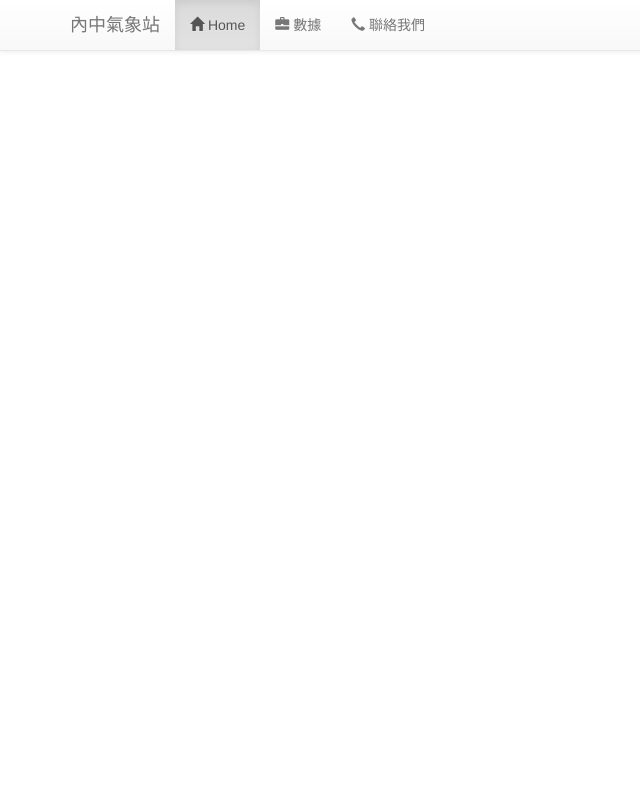
After one commit to cjchengtw/weather_station, a Django app: template templates/base.html in a window 1280 px wide. The commit adds this page. Shown: the whole page, without its empty margins (0-640 px from the left). Run offline with Django 3.2, Linux system fonts and the light colour scheme; the template is opened without the code that fills it, so the values that code supplies are empty; some libraries are stand-ins or nearby versions.

Commit message:
import bootstrap

```diff
--- a/mainsite/views.py
+++ b/mainsite/views.py
@@ -15,3 +15,6 @@ def homepage(request):
     now = dataJson.get('created_at')
     html = template.render(locals())
     return HttpResponse(html)
+
+def static(request):
+    template = get_template('static.html')
--- a/requirements.txt
+++ b/requirements.txt
@@ -35,6 +35,7 @@ datashape==0.5.2
 decorator==4.0.10
 dill==0.2.5
 Django==1.8.13
+django-mailgun==0.9.1
 docutils==0.12
 dynd===c328ab7
 et-xmlfile==1.0.1
--- /dev/null
+++ b/templates/base.html
@@ -0,0 +1,16 @@
+<!--base.html-->
+<! DOCTYPE html>
+    <html >
+        <head lang="zh-Hant-TW">
+            <title></title>
+            <meta name="viewport" content="width=device-width ,initial-scale=1">
+            <link rel="stylesheet" href="https://maxcdn.bootstrapcdn.com/bootstrap/3.3.1/css/bootstrap.min.css">
+        <link rel="stylesheet" href="https://maxcdn.bootstrapcdn.com/bootstrap/3.3.1/css/bootstrap-theme.min.css">
+            <script src="bootstrap.min.js"></script>
+
+        </head>
+        <body style="padding-top: 100px;">
+			{% include 'header.html' %}
+            {% block content %} {% endblock %}
+        </body>
+    </html>
--- /dev/null
+++ b/templates/header.html
@@ -0,0 +1,20 @@
+<nav class="navbar navbar-default navbar-fixed-top">
+				<div class="container">
+					<div class="navbar-header">
+						<button type="button" class="navbar-toggle collapsed" data-toggle="collapse" data-target="#the-menu">
+							<span class="icon-bar"></span>
+							<span class="icon-bar"></span>
+							<span class="icon-bar"></span>
+						</button>
+						<a class="navbar-brand brand" href="/index.html">內中氣象站</a>
+					</div>
+
+					<div class="collapse navbar-collapse" id="the-menu">
+						<ul class="nav navbar-nav">
+							<li class="active"><a href="/index.html"><span class="glyphicon glyphicon-home"></span>&nbsp;Home</a></li>
+							<li><a href="/browse.html"><span class="glyphicon glyphicon-briefcase"></span>&nbsp;數據</a></li>
+							<li><a href="/contact.html"><span class="glyphicon glyphicon-earphone"></span>&nbsp;聯絡我們</a></li>
+						</ul>
+					</div>
+				</div>
+</nav>
--- a/weather_station/settings.py
+++ b/weather_station/settings.py
@@ -120,3 +120,6 @@ USE_TZ = True
 # https://docs.djangoproject.com/en/1.10/howto/static-files/
 
 STATIC_URL = '/static/'
+STATICFILES_DIRS = [
+    os.path.join(BASE_DIR, 'static'),
+]
```
Also changed, not shown: templates/index.html (+6 -16 lines), static/images/autumn.jpg (added), static/images/summer.jpg (added), static/images/winter.jpg (added), 1 other file.
